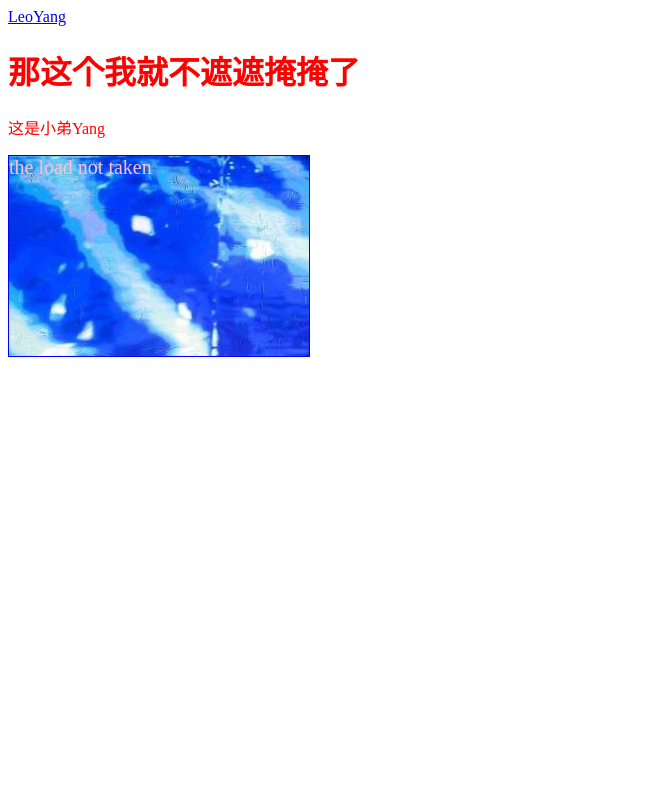
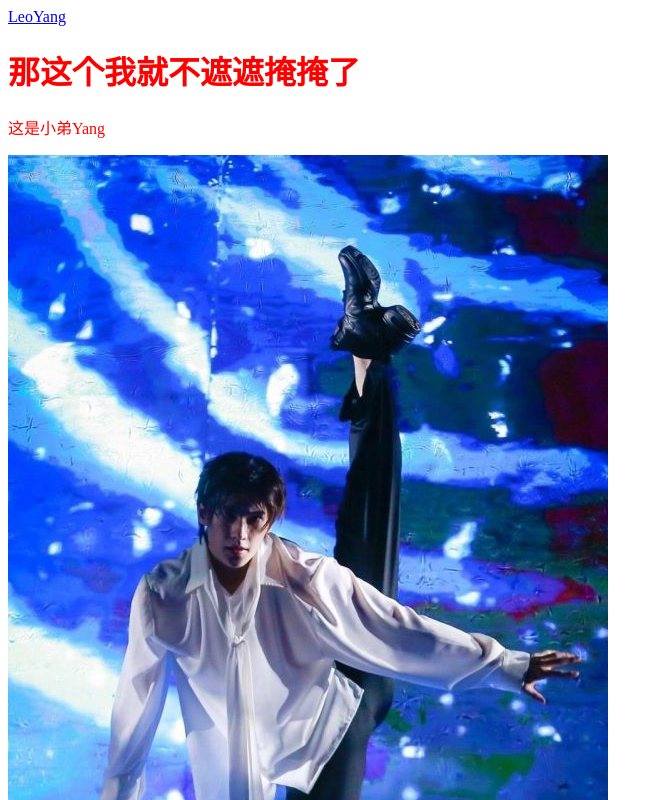
Before and after one commit to teenZ/webpack-vue, a Vue app: page /#/young in a window 1280 px wide. Shown: the top 800 px of the page, without its empty margins (0-663 px from the left). Built offline with nearby package versions, Linux system fonts and the light colour scheme.

Commit message:
添加图片

```diff
--- a/src/views/young.vue
+++ b/src/views/young.vue
@@ -2,6 +2,7 @@
     <div>
         <h1>那这个我就不遮遮掩掩了</h1>
         <p>{{msg}}</p>
+        <img src="../assets/images/yy.jpg" alt="">
     </div>
 </template>
 
```
Also changed, not shown: 1 other file (tests, documents, lock files or other folders).
